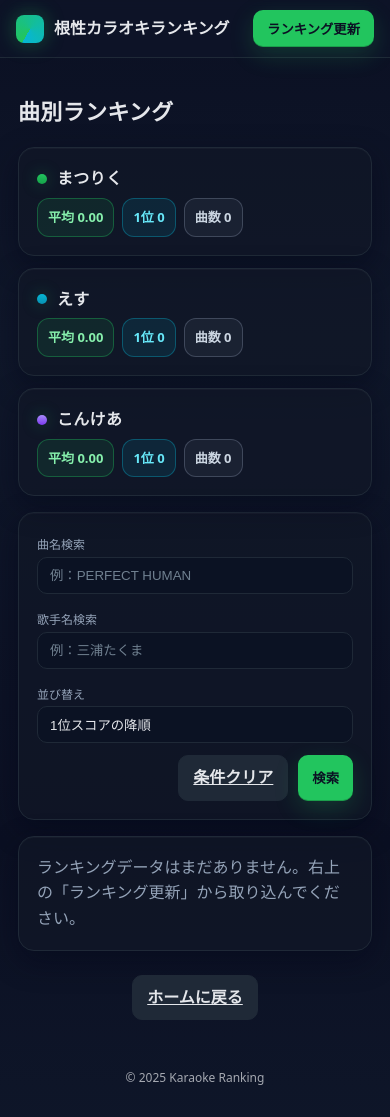
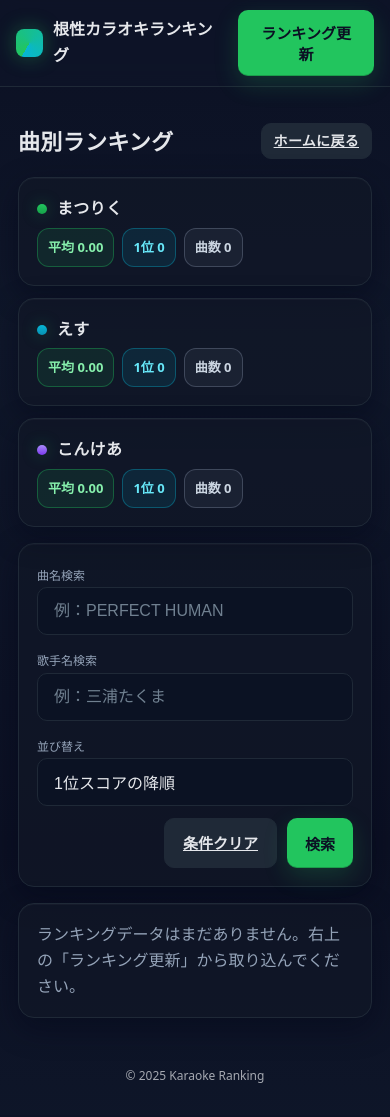
Before and after one commit to matsuriku0331/karaoke_ranking2, a Flask app: page /ranking in a window 390 px wide. After the commit the page ends 1083 px from the top, so only its background shows below. Run offline with Flask 3, Linux system fonts and the light colour scheme.

Commit message:
ホーム画面に

```diff
--- a/templates/ranking.html
+++ b/templates/ranking.html
@@ -37,6 +37,24 @@
     .pill.acc{background:rgba(34,197,94,.10); border-color:rgba(34,197,94,.35); color:#86efac}
     .pill.cyan{background:rgba(6,182,212,.10); border-color:rgba(6,182,212,.35); color:#67e8f9}
     .pill.gray{background:rgba(148,163,184,.08); border-color:rgba(148,163,184,.30); color:#cbd5e1}
+
+    /* 入力欄のサイズ調整 */
+    input[type="text"], select {
+      padding: 12px 14px; /* 旧: 10px 12px */
+      font-size: 15px;
+    }
+
+    /* スマホ時にさらに大きく */
+    @media (max-width: 640px) {
+      input[type="text"], select {
+        padding: 14px 16px;
+        font-size: 16px;
+      }
+      .btn, .btn.secondary {
+        padding: 12px 18px;
+        font-size: 15px;
+      }
+    }
   </style>
 {% endblock %}
 
@@ -46,7 +64,12 @@
 {% endblock %}
 
 {% block content %}
-  <div class="h1">曲別ランキング</div>
+  <div class="h1" style="display:flex; align-items:center; justify-content:space-between;">
+    <span>曲別ランキング</span>
+    <a href="{{ url_for('home') }}" class="btn secondary" style="font-size:14px; padding:6px 12px;">
+      ホームに戻る
+    </a>
+  </div>
 
   {# ---- 一人ずつの情報カード ---- #}
   {% set users_fixed = ['まつりく','えす','こんけあ'] %}
@@ -137,20 +160,9 @@
         </div>
       </div>
     {% endfor %}
-
-    <!-- ホームに戻るボタン -->
-    <div style="margin-top:24px; text-align:center;">
-      <a href="{{ url_for('home') }}" class="btn secondary">ホームに戻る</a>
-    </div>
-
   {% else %}
     <div class="card">
       <div class="muted">ランキングデータはまだありません。右上の「ランキング更新」から取り込んでください。</div>
     </div>
-
-    <!-- データなし時もホームへ戻れるように -->
-    <div style="margin-top:24px; text-align:center;">
-      <a href="{{ url_for('home') }}" class="btn secondary">ホームに戻る</a>
-    </div>
   {% endif %}
 {% endblock %}
```
